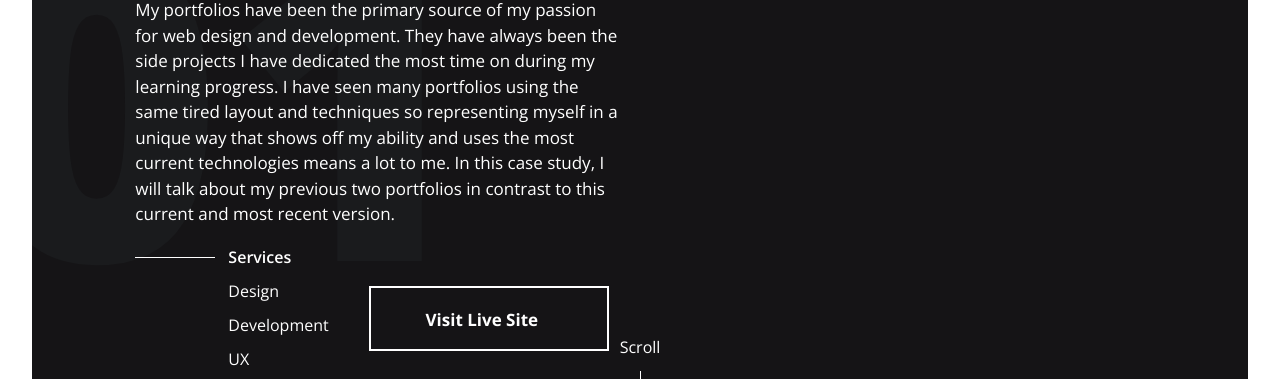
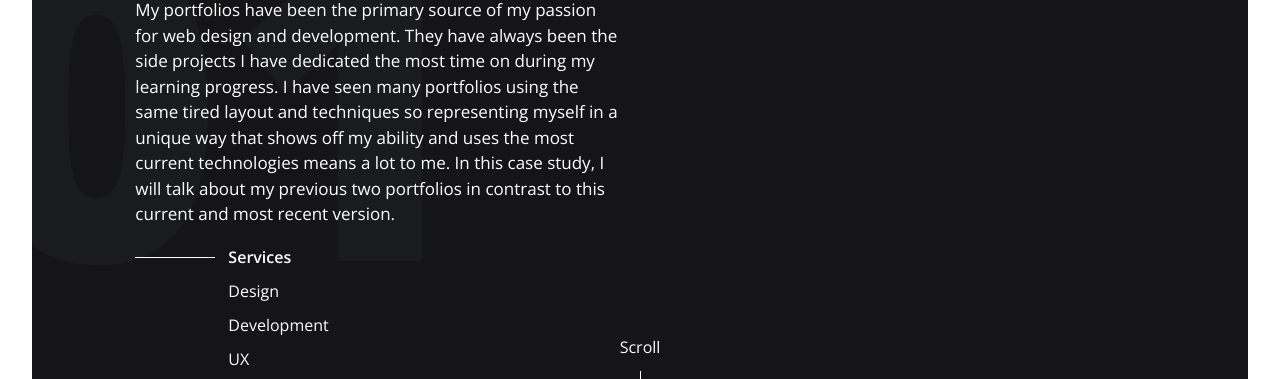
Before and after one commit to HarrisJT/harrisjt.com-OLD, a plain HTML site: page portfolios/index.html in a window 1280 px wide. Shown: the part 384-763 px from the top of the page. Drawn offline with nearby package versions, Linux system fonts and the light colour scheme; files that its build step writes are made by us from their sources.

Commit message:
removed confusing button

```diff
--- a/portfolios/index.html
+++ b/portfolios/index.html
@@ -76,18 +76,6 @@
             <div class="case-date"><span>Date</span>
                 <div class="case-date__item">2016</div>
             </div>
-            <div class="case-view">
-                <a class="case-view__button" href="../">
-                    <span>Visit Live Site
-                        <span class="arrow" style="width:15px; height:9px;">
-                            <svg width="15" height="9">
-                              <use xlink:href="../_include/img/arrow.svg#arrow"></use>
-                            </svg>
-                          </span>
-                    </span>
-                </a>
-            </div>
-
         </header>
         <figure class="project-screenshot">
             <div class="screenshot-browser">
@@ -328,9 +316,9 @@
     <button type="button" class="scroll-button"><span>To the top</span></button>
 </main>
 <script>
-  (function (i, s, o, g, r, a, m) {
+  (function(i, s, o, g, r, a, m) {
     i['GoogleAnalyticsObject'] = r;
-    i[r] = i[r] || function () {
+    i[r] = i[r] || function() {
           (i[r].q = i[r].q || []).push(arguments)
         }, i[r].l = 1 * new Date();
     a = s.createElement(o),
```
